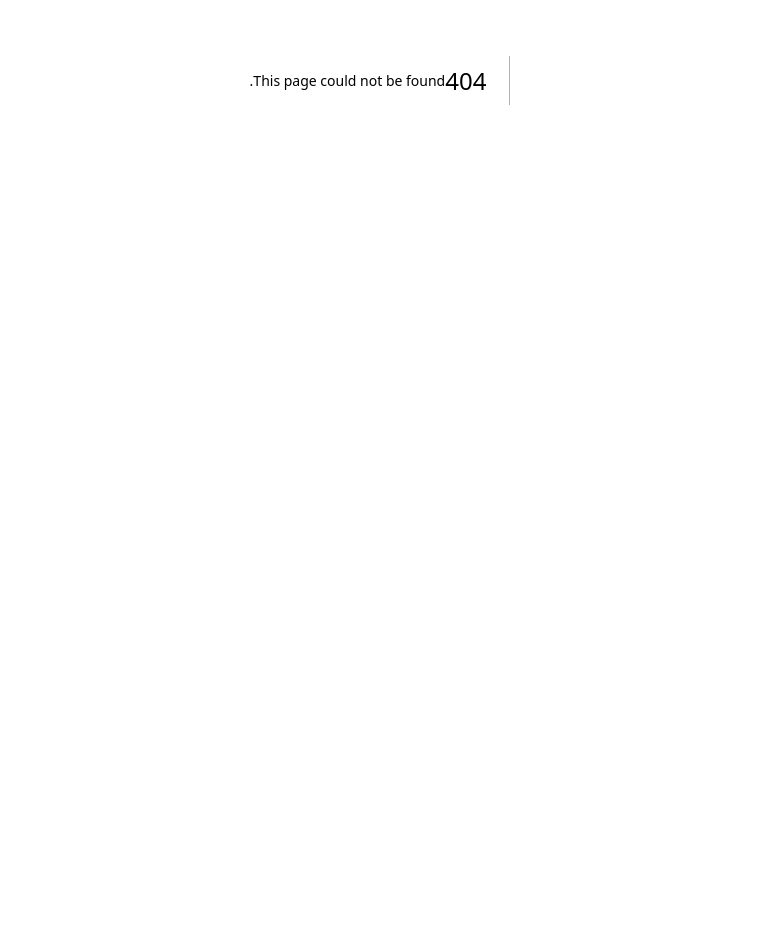
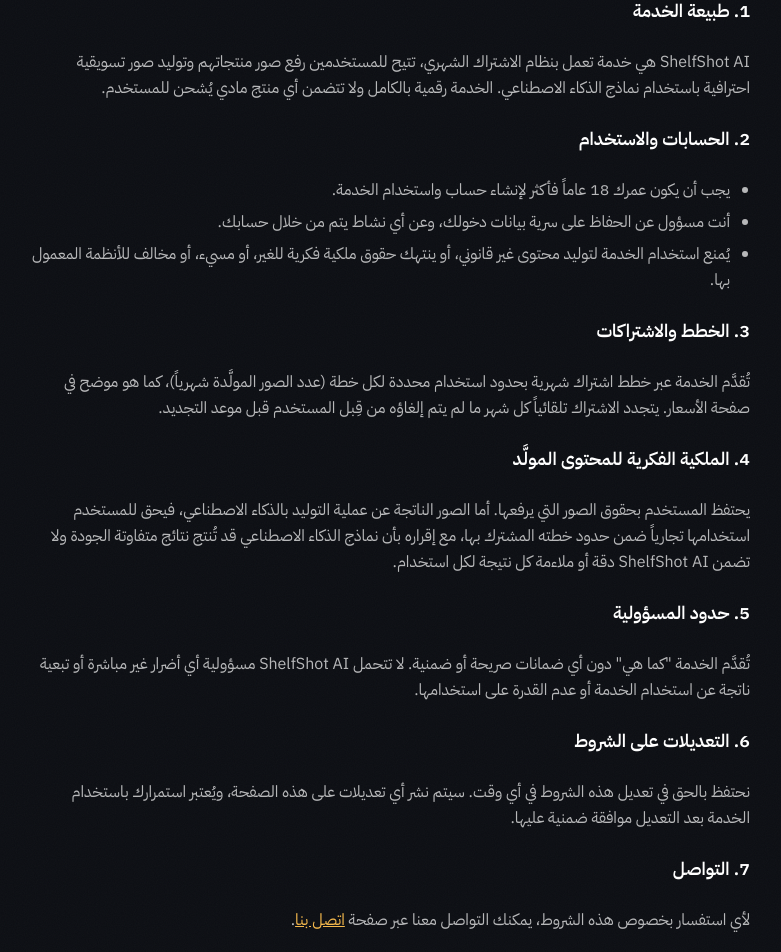
Before and after one commit to dreamtest45-cpu/Lensai-saas, a Next.js app: page /terms in a window 1280 px wide. Before the commit this address had no page. Shown: the part 320-1272 px from the top of the page, without its empty margins (250-1031 px from the left). Before the commit the page ends 800 px from the top, so only its background shows below. Built offline with nearby package versions, Linux system fonts and the light colour scheme.

Commit message:
Rename page. to page.tsx

```diff
--- /dev/null
+++ b/app/terms/page.tsx
@@ -0,0 +1,51 @@
+import { LegalPage } from "@/components/LegalPage";
+
+export const metadata = { title: "شروط الاستخدام — ShelfShot AI" };
+
+export default function TermsPage() {
+  return (
+    <LegalPage title="شروط الاستخدام" updatedAt="يوليو 2026">
+      <p>
+        باستخدامك لموقع وخدمة ShelfShot AI ("الخدمة")، فإنك توافق على الشروط والأحكام التالية. الرجاء قراءتها بعناية قبل استخدام الخدمة.
+      </p>
+
+      <h2>1. طبيعة الخدمة</h2>
+      <p>
+        ShelfShot AI هي خدمة تعمل بنظام الاشتراك الشهري، تتيح للمستخدمين رفع صور منتجاتهم وتوليد صور تسويقية احترافية باستخدام نماذج الذكاء الاصطناعي. الخدمة رقمية بالكامل ولا تتضمن أي منتج مادي يُشحن للمستخدم.
+      </p>
+
+      <h2>2. الحسابات والاستخدام</h2>
+      <ul>
+        <li>يجب أن يكون عمرك 18 عاماً فأكثر لإنشاء حساب واستخدام الخدمة.</li>
+        <li>أنت مسؤول عن الحفاظ على سرية بيانات دخولك، وعن أي نشاط يتم من خلال حسابك.</li>
+        <li>يُمنع استخدام الخدمة لتوليد محتوى غير قانوني، أو ينتهك حقوق ملكية فكرية للغير، أو مسيء، أو مخالف للأنظمة المعمول بها.</li>
+      </ul>
+
+      <h2>3. الخطط والاشتراكات</h2>
+      <p>
+        تُقدَّم الخدمة عبر خطط اشتراك شهرية بحدود استخدام محددة لكل خطة (عدد الصور المولَّدة شهرياً)، كما هو موضح في صفحة الأسعار. يتجدد الاشتراك تلقائياً كل شهر ما لم يتم إلغاؤه من قِبل المستخدم قبل موعد التجديد.
+      </p>
+
+      <h2>4. الملكية الفكرية للمحتوى المولَّد</h2>
+      <p>
+        يحتفظ المستخدم بحقوق الصور التي يرفعها. أما الصور الناتجة عن عملية التوليد بالذكاء الاصطناعي، فيحق للمستخدم استخدامها تجارياً ضمن حدود خطته المشترك بها، مع إقراره بأن نماذج الذكاء الاصطناعي قد تُنتج نتائج متفاوتة الجودة ولا تضمن ShelfShot AI دقة أو ملاءمة كل نتيجة لكل استخدام.
+      </p>
+
+      <h2>5. حدود المسؤولية</h2>
+      <p>
+        تُقدَّم الخدمة "كما هي" دون أي ضمانات صريحة أو ضمنية. لا تتحمل ShelfShot AI مسؤولية أي أضرار غير مباشرة أو تبعية ناتجة عن استخدام الخدمة أو عدم القدرة على استخدامها.
+      </p>
+
+      <h2>6. التعديلات على الشروط</h2>
+      <p>
+        نحتفظ بالحق في تعديل هذه الشروط في أي وقت. سيتم نشر أي تعديلات على هذه الصفحة، ويُعتبر استمرارك باستخدام الخدمة بعد التعديل موافقة ضمنية عليها.
+      </p>
+
+      <h2>7. التواصل</h2>
+      <p>
+        لأي استفسار بخصوص هذه الشروط، يمكنك التواصل معنا عبر صفحة{" "}
+        <a href="/contact" className="text-amber-400 hover:text-amber-300 underline">اتصل بنا</a>.
+      </p>
+    </LegalPage>
+  );
+}
```
